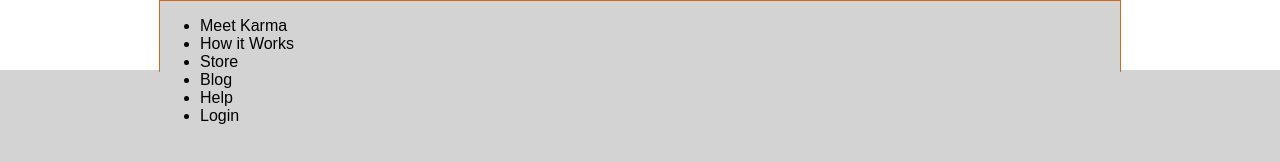
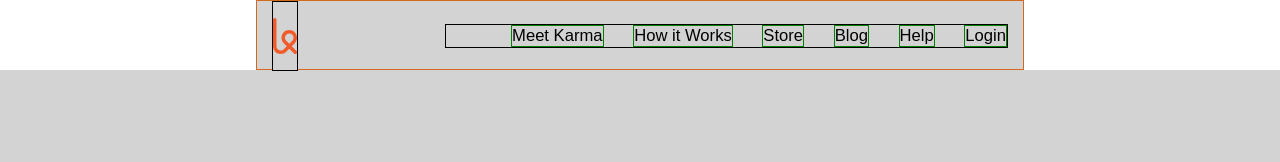
Before and after one commit to marchurley/startup-landing-page-clone, a plain HTML site: page index.html in a window 1280 px wide. Drawn offline with Linux system fonts and the light colour scheme.

Commit message:
Top Navigation Adjustments

```diff
--- a/css/style.css
+++ b/css/style.css
@@ -1,5 +1,6 @@
 * {
 	background-color: LightGray;
+	box-sizing: border-box;
 }
 
 div {
@@ -14,12 +15,27 @@ div {
 }
 
 .top-navigation > .content {
-	width: 60em;
+	width: 60%;
 	height: 4.375em;
 	margin: 0 auto;
+	padding: 0px 15px;
+}
+
+.logo {
+	border: 1px solid black;
+	height: 4.375em;
+}
+
+.links {
+	float: right;
+	font-size: 1.04em;
+	margin-top: 1.4em;
+	border: 1px solid black;
 }
 
 
-.content > li {
+.links li {
 	display: inline-block;
+	margin-left: 1.5em;
+	border: 1px solid green;
 }
--- a/index.html
+++ b/index.html
@@ -9,7 +9,7 @@
 <body>
 	<nav class="top-navigation">
 		<div class="content">
-				<ul class="navigation-points">
+			<ul class="links">
 				<li>Meet Karma</li>
 				<li>How it Works</li>
 				<li>Store</li>
@@ -17,6 +17,7 @@
 				<li>Help</li>
 				<li>Login</li>
 			</ul>
+			<img class="logo" src="images/karma-logo copy.svg" alt="Karma" width="26">
 		</div>
 	<nav>
 
```
